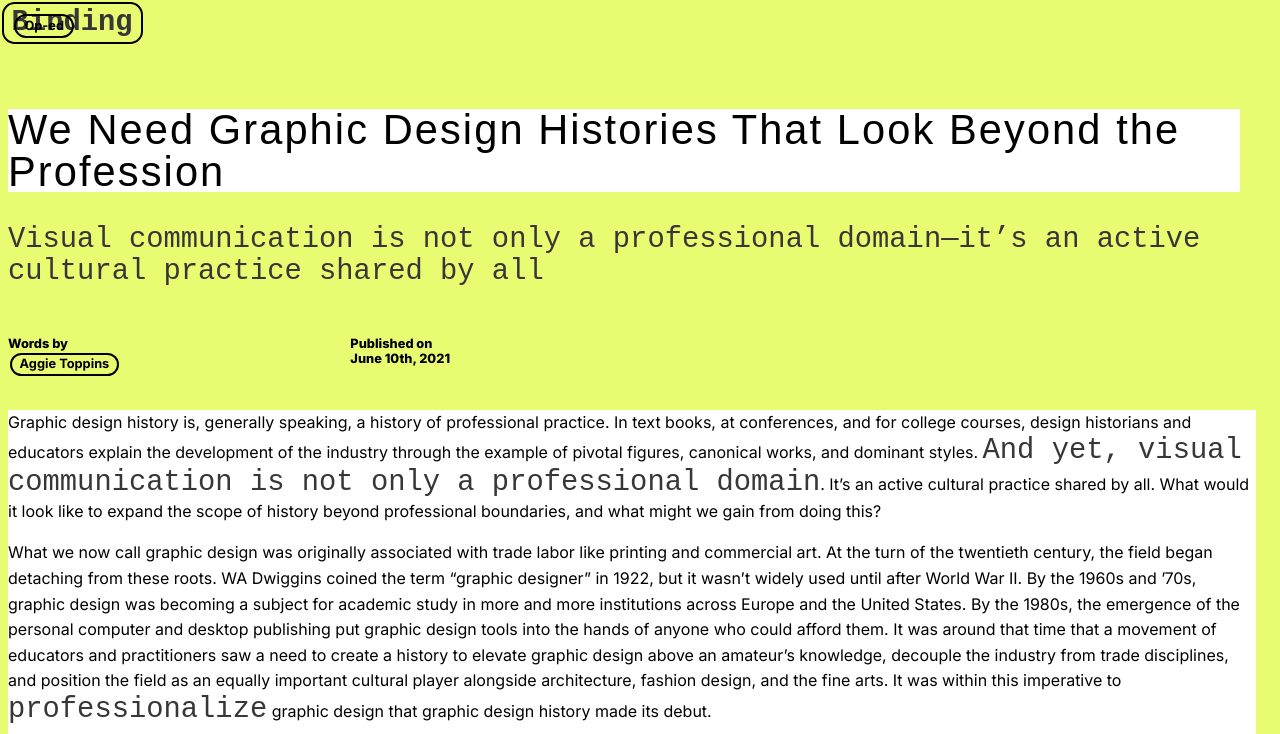
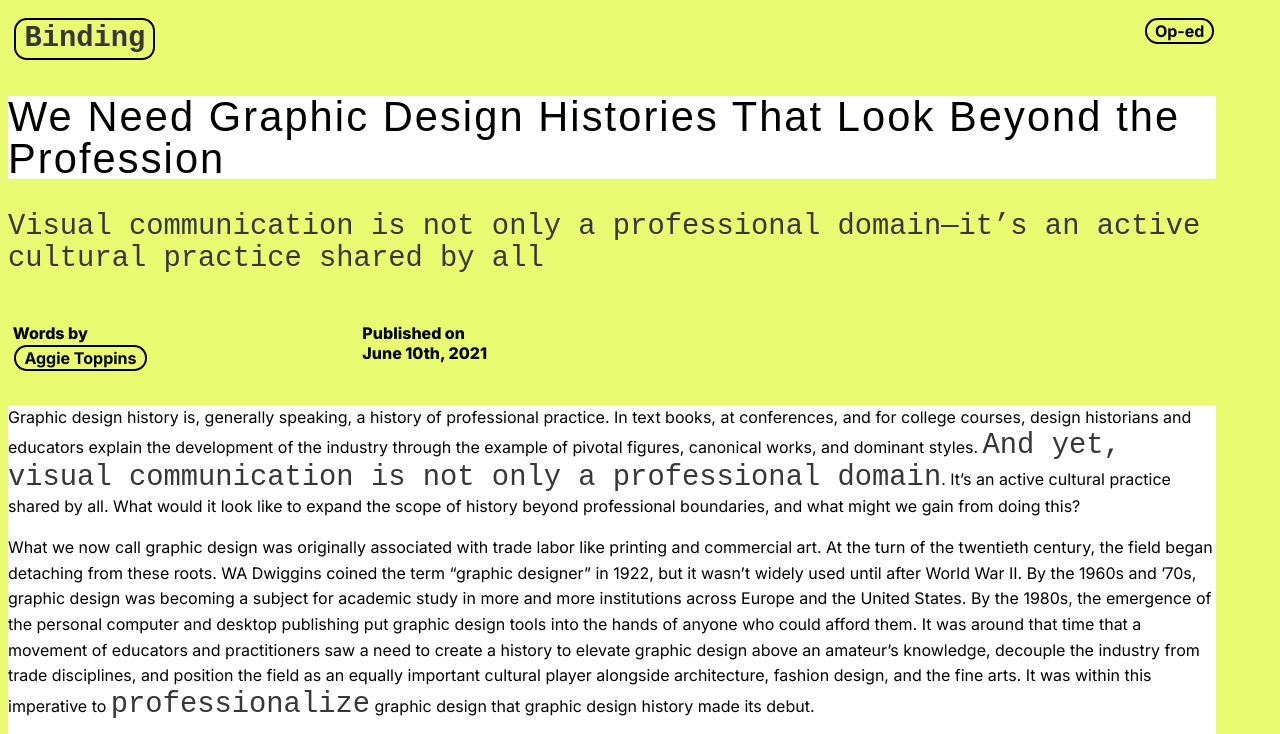
Before and after one commit to cheny511-pixel/binding, a plain HTML site: page article-design1st/index.html in a window 1280 px wide. Shown: the top 734 px of the page. Drawn offline with Linux system fonts and the light colour scheme; a web font is replaced by a local one.

Commit message:
article 1 spacing

```diff
--- a/article-design1st/style.css
+++ b/article-design1st/style.css
@@ -14,23 +14,24 @@ body{
 
 
 .op-ed,
-.response_nav{
+#binding{
 	position: absolute;
-	inset-block-start: clamp(0.3rem, 1vw, 3rem);
+	inset-block-start: clamp(0.3rem, 2vh, 3rem);
 
 	font-weight: 600;
-	font-size: calc(var(--font-size-lg)*0.4);
+	font-size: calc(var(--font-size-lg)*0.5);
+}
+
+#binding{
+	inset-inline-start: clamp(0.3rem, 1vw, 3rem);
 }
 
 .op-ed{
-	inset-inline-start: clamp(0.3rem, 1vw, 3rem);
+	inset-inline-end: clamp(1rem, 5vw,10rem);
+	/* margin-inline-end:clamp(1rem, 5vw, 10rem);*/
 }
 
-.response_nav{
-	inset-inline-end: clamp(0.3rem, 1vw, 3rem);
-}
-
-h1, h2{
+h1{
 	font-family: var(--font-h1);
 	font-size:calc(var(--font-size-lg)*1.3);
 
@@ -43,14 +44,11 @@ h1, h2{
 	align-items: start;
 	text-align: start;
 
-	margin-inline-start:clamp(0.2rem, 1vh,3rem);
-	margin-inline-end:clamp(1rem, 5vh,10rem);
+	margin-inline-start: 0.5rem;
+	margin-inline-end: clamp(1rem, 5vw,10rem);
 
-	margin-block-start: calc(var(--font-size-lg)*2) ;
+	margin-block-start: calc(var(--font-size-lg)*3) ;
 	margin-block-end: var(--font-size-lg) ;
-}
-
-h1{
 	background-color: white;
 }
 
@@ -88,12 +86,12 @@ dl{
 	grid-template-columns:max-content 0.2fr max-content;
 	column-gap: 1rem;
 
-	margin-inline-start:clamp(0.2rem, 1vh,3rem);
-	margin-inline-end:clamp(1rem, 5vh,10rem);
+	margin-inline-start:clamp(0.2rem, 1vw,3rem);
+	margin-inline-end:clamp(1rem, 5vw,10rem);
 
 	margin-block:1rem;
 
-	font-size: calc(var(--font-size-lg)*0.4);
+	font-size: calc(var(--font-size-lg)*0.5);
 	font-weight: 800;
 }
 
@@ -112,8 +110,8 @@ article{
 	gap:1rem;
 	line-height: calc(var(--font-size-lg)*0.8);
 
-	margin-inline-start:clamp(0.2rem, 1vh,3rem);
-	margin-inline-end:clamp(1rem, 3vh,10rem);
+	margin-inline-start:0.5rem;
+	margin-inline-end:clamp(1rem, 5vw,10rem);
 
 	background-color: white;
 }
@@ -146,12 +144,12 @@ footer{
 	margin-block-end: 2rem;
 	gap: 1rem;
 
-	margin-inline-start:clamp(0.2rem, 0.5vh,3rem);
+	margin-inline-start:0.5rem;
 	margin-inline-end:clamp(1rem, 3vh,10rem);
 
 	line-height:2;
 
-	font-size: calc(var(--font-size-lg)*0.4);
+	font-size: calc(var(--font-size-lg)*0.5);
 	font-weight: 800;
 
 	& p{
```
Also changed, not shown: article-design2nd/index.html (+2 -2 lines), article-design3rd/index.html (+5 -5 lines).
